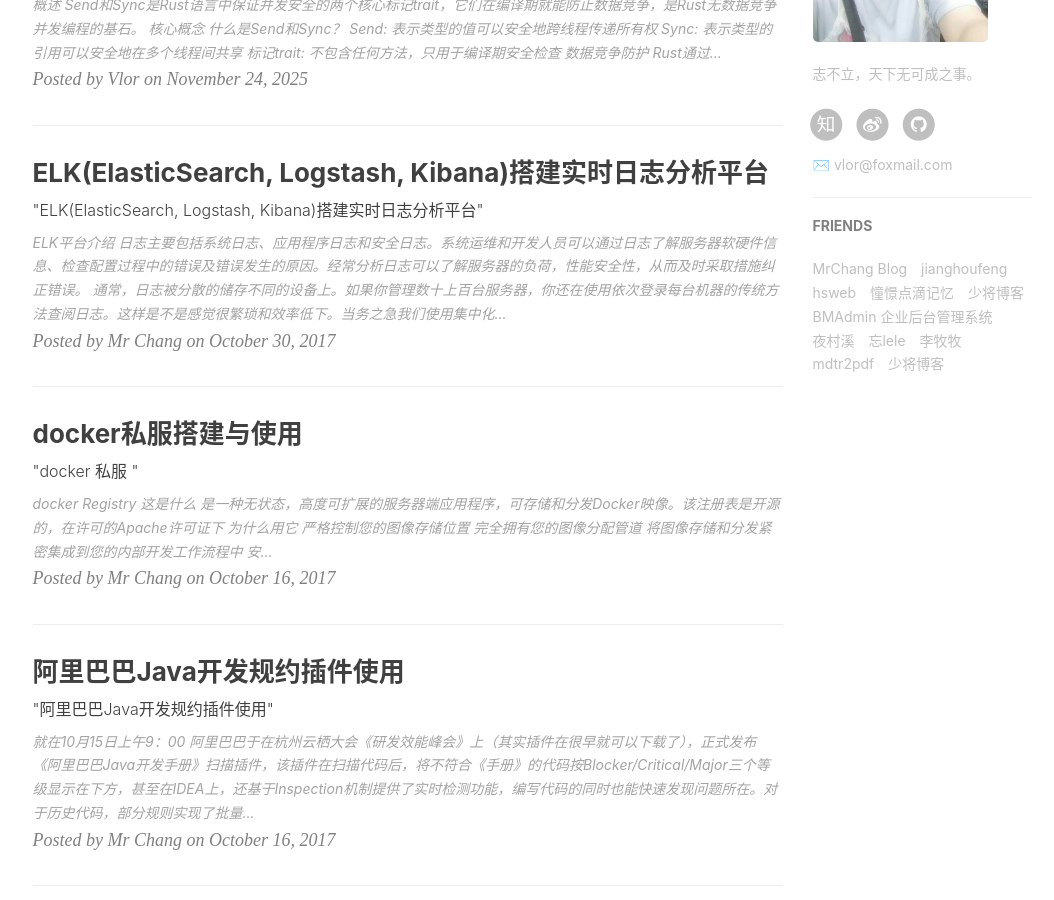
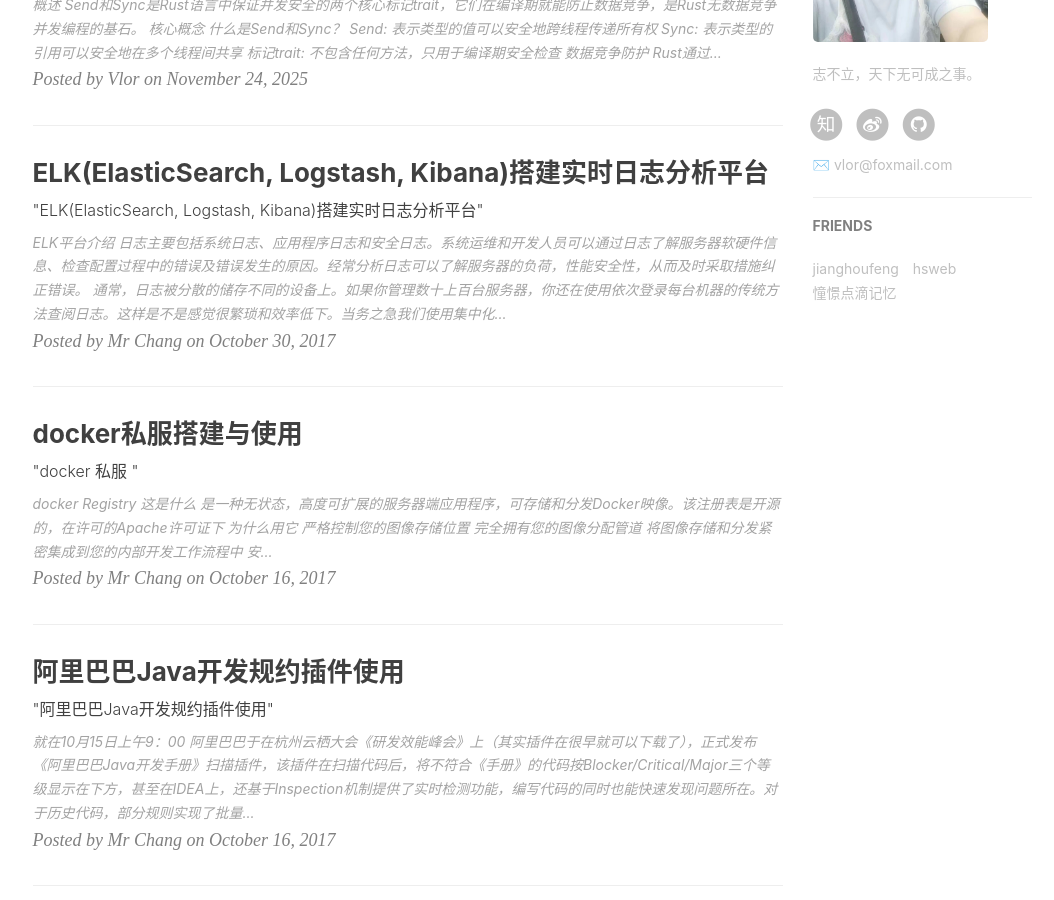
Before and after one commit to VincentZhangy/vlor.github.io, a Jekyll site: the page built from index.html, in a window 1280 px wide and 900 px high, scrolled down 787 px. Shown: the whole window, without its empty margins (135-1189 px from the left). Built offline with Jekyll 4.4.1, drawn with Linux system fonts in a browser that asks for light colours; nearby versions of some CDN libraries; the list of posts is cut into pages by our own code; comment, search, counter and statistics services are not loaded.

Commit message:
comment update

```diff
--- a/_config.yml
+++ b/_config.yml
@@ -74,15 +74,7 @@
 # Friends
 friends:
   [
-    { title: "MrChang Blog", href: "http://blog.jetbrains.org.cn/" },
     { title: "jianghoufeng", href: "https://github.com/ophina" },
     { title: "hsweb", href: "https://github.com/zhou-hao" },
     { title: "憧憬点滴记忆", href: "https://www.licoy.cn/" },
-    { title: "少将博客", href: "https://www.whatled.com/" },
-    { title: "BMAdmin 企业后台管理系统", href: "http://www.bmadmin.com/" },
-    { title: "夜村溪", href: "https://www.rojackse.top/" },
-    { title: "忘lele", href: "https://gmle.club/" },
-    { title: "李牧牧", href: "http://limumu.me/" },
-    { title: "mdtr2pdf", href: "http://www.mdtr2pdf.com/" },
-    { title: "少将博客", href: "https://jiangshaobo.cn/" },
   ]
```
